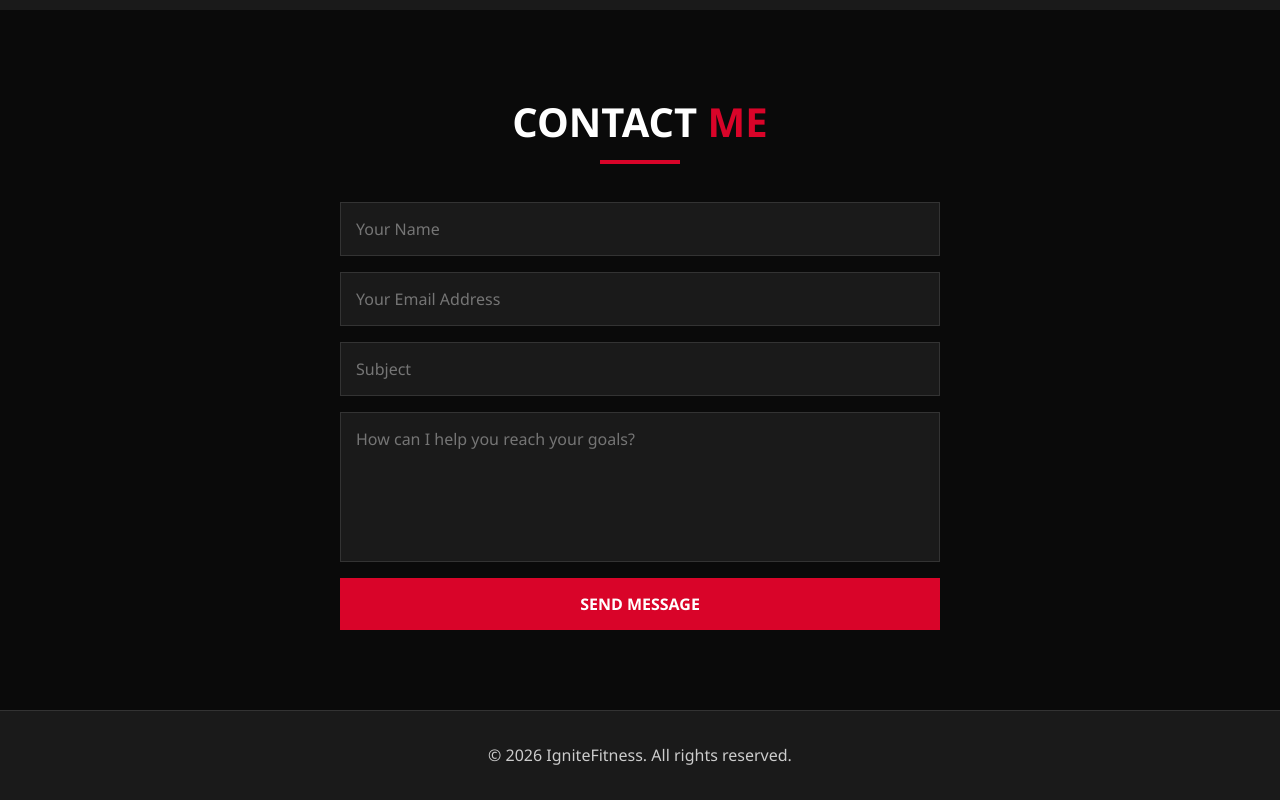
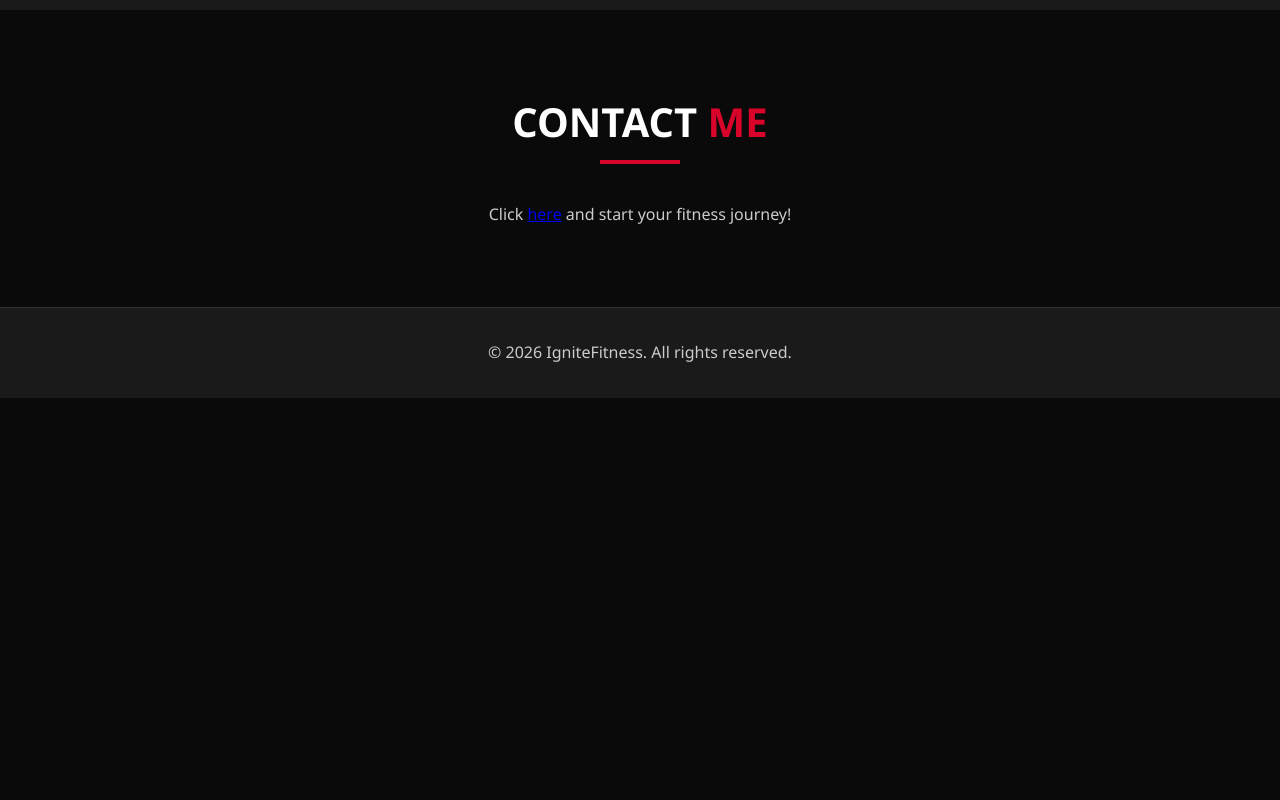
Before and after one commit to hiteshtheone/ironCrew, a plain HTML site: page index.html in a window 1280 px wide. Shown: the part 1935-2735 px from the top of the page. After the commit the page ends 2333 px from the top, so only its background shows below. Drawn offline with Linux system fonts and the light colour scheme.

Commit message:
Fixing Contact info

```diff
--- a/index.html
+++ b/index.html
@@ -294,13 +294,7 @@
 
     <section id="contact" class="section-padding">
         <h2 class="section-title">Contact <span class="text-red">Me</span></h2>
-        <form action="/submit_lead" method="POST">
-            <input type="text" name="name" placeholder="Your Name" required>
-            <input type="email" name="email" placeholder="Your Email Address" required>
-            <input type="text" name="subject" placeholder="Subject">
-            <textarea name="message" placeholder="How can I help you reach your goals?" required></textarea>
-            <button type="submit" class="btn">Send Message</button>
-        </form>
+        <p>Click <a href="https://forms.gle/1vDkuQfCyMi29BZ99" target="_blank" >here</a> and start your fitness journey!</p>
     </section>
 
     <footer>
```
